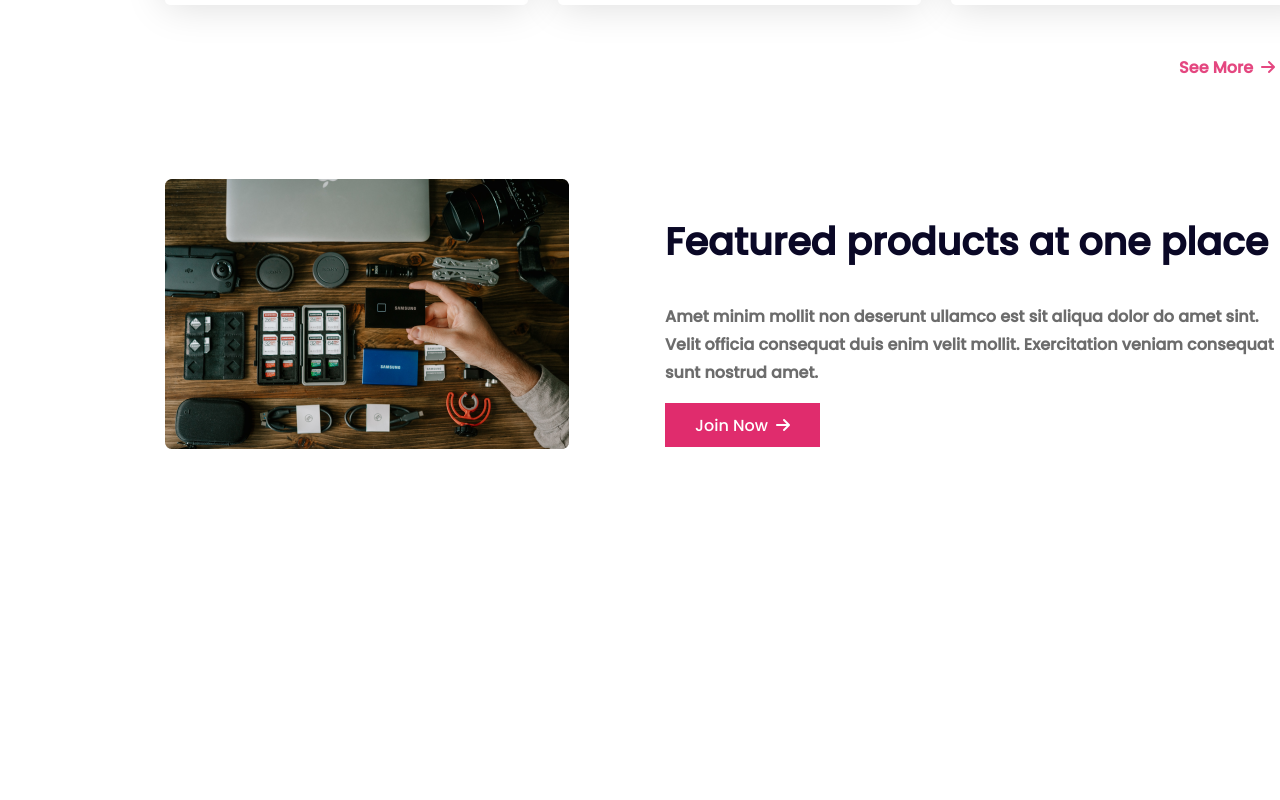
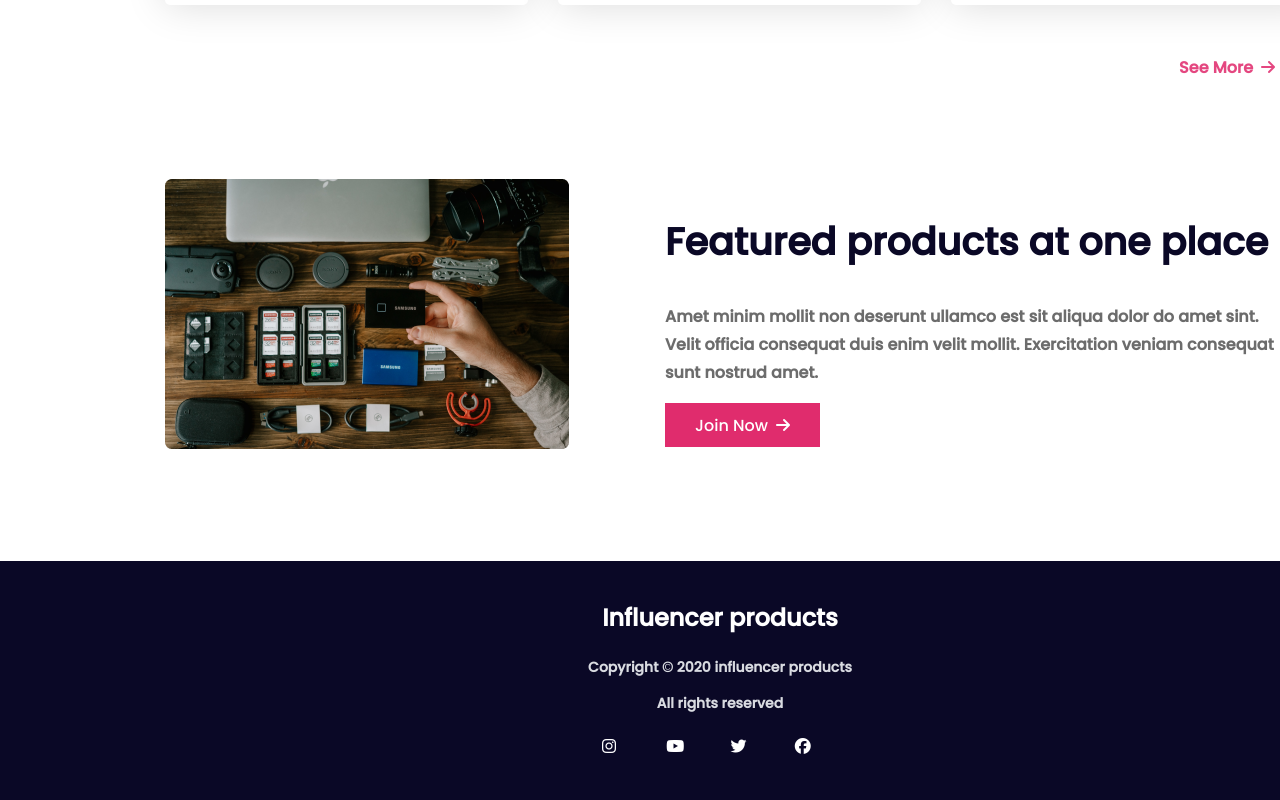
Before and after one commit to sif1t/Influencer-products, a plain HTML site: page index.html in a window 1280 px wide. Shown: the part 2648-3448 px from the top of the page. Before the commit the page ends 3391 px from the top, so only its background shows below. Drawn offline with Linux system fonts and the light colour scheme.

Commit message:
footer section complite

```diff
--- a/index.html
+++ b/index.html
@@ -215,8 +215,21 @@
         </section>
 
     </main>
+    <!-- main section end  -->
     <footer>
-
+         <section class="footer">
+            <div class="footer-info">
+                <h1 class="footer-title">Influencer products</h1>
+              <p class="copyright">Copyright © 2020  influencer products</p>
+              <p class="sub-title">All rights reserved</p>
+              <div class="social-icon">
+                <i class="fa-brands fa-instagram"></i>
+                <i class="fa-brands fa-youtube"></i>
+                <i class="fa-brands fa-twitter"></i>
+                <i class="fa-brands fa-facebook"></i>
+              </div>
+            </div>
+         </section>
     </footer>
 </body>
 </html>
--- a/style.css
+++ b/style.css
@@ -224,11 +224,13 @@ div span {
     margin-top: 16px;
     margin-bottom: 16px;
 }
-.featured-btn{
+
+.featured-btn {
     display: flex;
     align-items: center;
     justify-content: center;
-    font-size: 16px;;
+    font-size: 16px;
+    ;
     gap: 8px;
     width: 155px;
     height: 44px;
@@ -236,3 +238,44 @@ div span {
     background: #E02C6D;
     color: #FFFFFF;
 }
+
+.footer {
+    display: flex;
+    justify-content: center;
+    align-items: center;
+    width: 1440px;
+    height: 239px;
+    background: #0A0826;
+}
+
+.footer-title {
+    color: #fff;
+    font-size: 24px;
+    font-style: normal;
+    font-weight: 700;
+    line-height: normal;
+    text-align: center;
+}
+
+.copyright {
+    font-size: 14px;
+    font-style: normal;
+    font-weight: 700;
+    line-height: 24px;
+    color: #D9DBE1;
+    text-align: center;
+}
+
+.sub-title {
+    font-size: 14px;
+    font-style: normal;
+    text-align: center;
+    font-weight: 700;
+    color: #D9DBE1;
+}
+.social-icon i{
+    color: #FFFFFF ;
+    width:32px;
+    height: 32px;
+    margin:10px 14px;
+}
```
